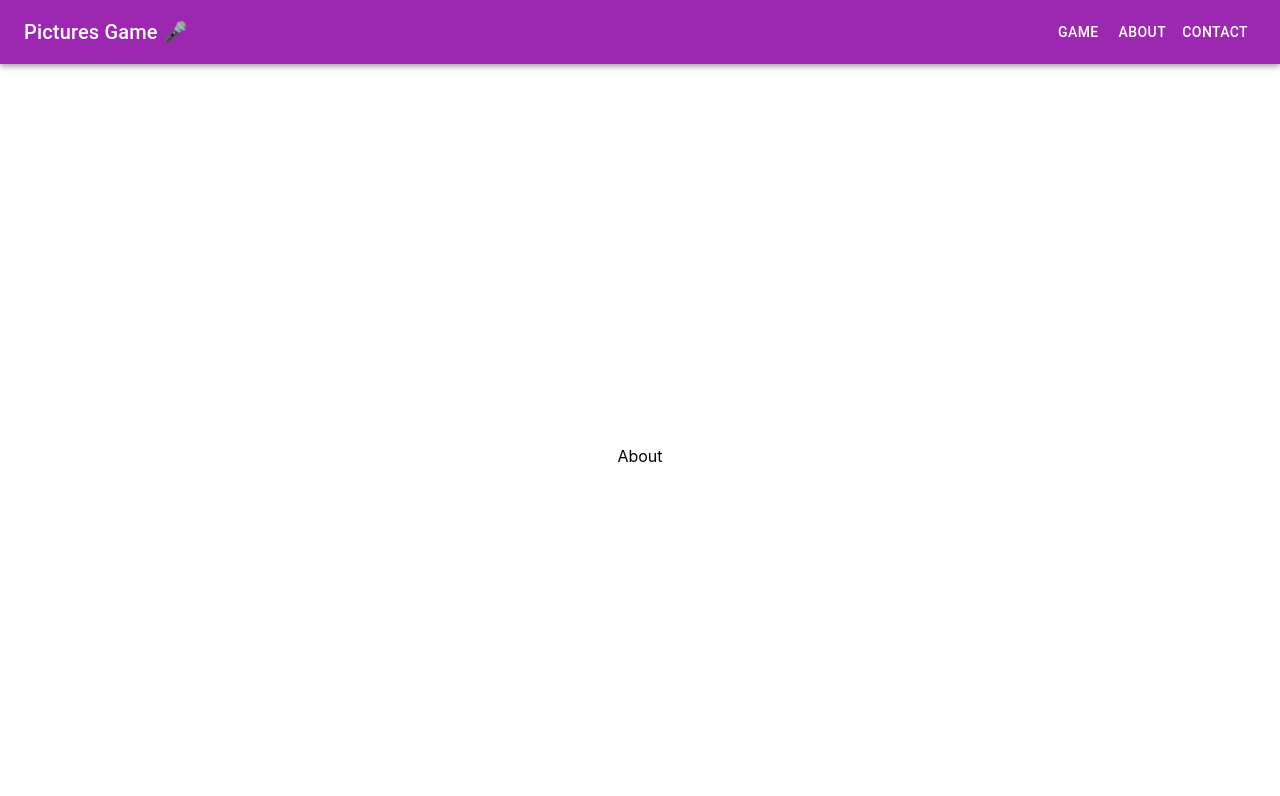
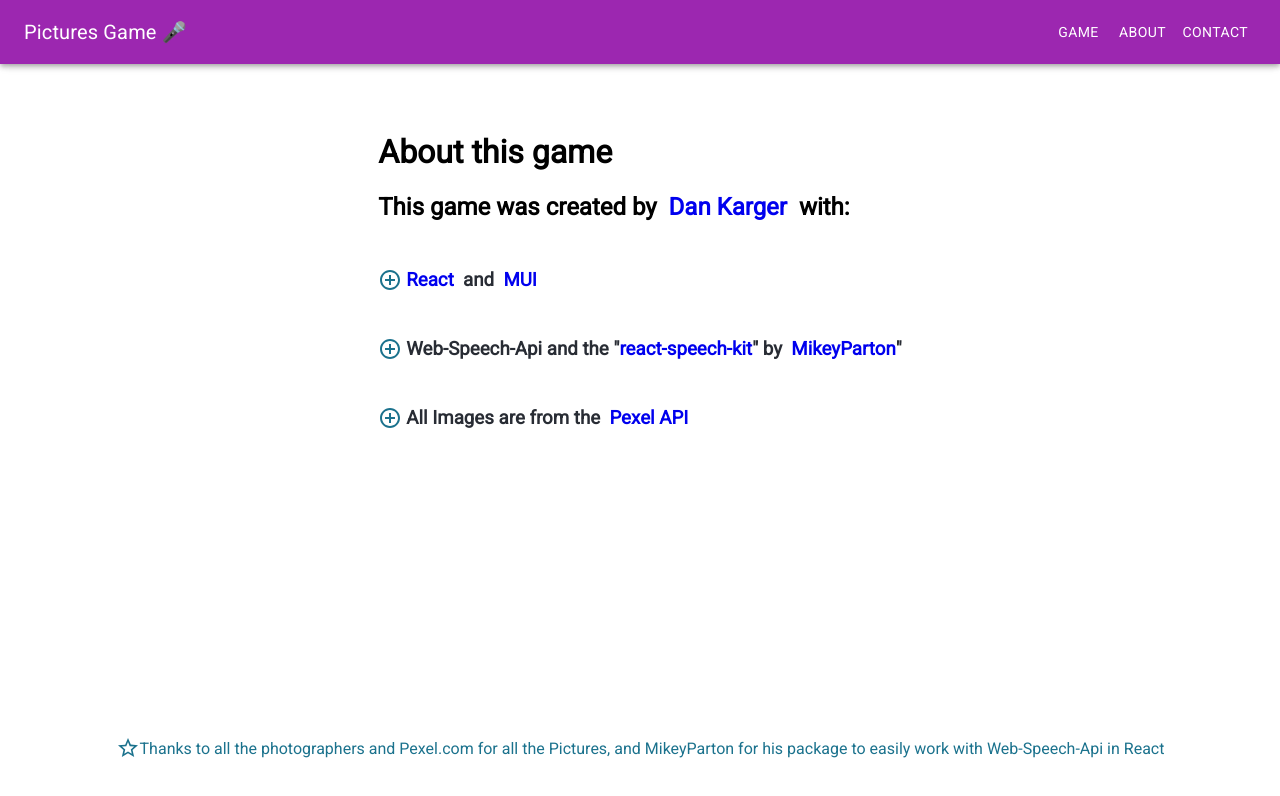
Before and after one commit to dankarger/images-game-v1, a React (Create React App) app in the folder client/: page /About in a window 1280 px wide. Shown: the top 796 px of the page. Built offline with nearby package versions, Linux system fonts and the light colour scheme.

Commit message:
add about page content

```diff
--- a/client/public/index.html
+++ b/client/public/index.html
@@ -24,6 +24,10 @@
       work correctly both with client-side routing and a non-root public URL.
       Learn how to configure a non-root public URL by running `npm run build`.
     -->
+    <link rel="preconnect" href="https://fonts.googleapis.com">
+    <link rel="preconnect" href="https://fonts.gstatic.com" crossorigin>
+    <link href="https://fonts.googleapis.com/css2?family=Roboto:ital,wght@0,300;0,400;1,500;1,700&display=swap" rel="stylesheet">
+
     <title>React App</title>
   </head>
   <body>
--- a/client/src/App.css
+++ b/client/src/App.css
@@ -1,4 +1,5 @@
 .App {
+  font-family: 'Roboto', sans-serif;
   width: 100vw;
   height: 100vh;
   max-width: 100%;
--- a/client/src/Pages/About/About.css
+++ b/client/src/Pages/About/About.css
@@ -1,9 +1,52 @@
 .about-page {
+    font-family: 'Roboto', sans-serif;
     width:100%;
     height: calc(100% - 112px);
     display: flex;
-    justify-content: center;
+    justify-content: start;
     align-items: center;
     flex-direction: column;
-    gap:1rem;
+    gap:4vh;
 }
+.about-content {
+    height: calc(100% - 112px);
+    display: flex;
+    align-items: start;
+    justify-items: center;
+    flex-direction: column;
+    gap:1vh;
+
+}
+.about-h1,.about-h2, .about-h3 {
+    display: flex;
+    align-items: center;
+
+}
+.about-h3 {
+    color: #282c34;
+}
+.icon {
+    margin-right:4px;
+    color: #1b728d;
+    transition: 1s;
+}
+.icon:hover {
+  transform: rotate(45deg);
+    transition: 500ms;
+}
+.about-p {
+    justify-self: flex-end;
+
+    color:#1b728d;
+    display: flex;
+    align-items: center;
+}
+
+a {
+    text-decoration: none;
+}
+
+a:hover{
+    color:#61dafb;
+    transition: 500ms;
+}
--- a/client/src/Pages/About/About.jsx
+++ b/client/src/Pages/About/About.jsx
@@ -1,11 +1,25 @@
 import React from 'react'
+import ControlPointIcon from '@mui/icons-material/ControlPoint';
+import StarOutlineIcon from '@mui/icons-material/StarOutline';
 import './About.css'
 
 const About = () => {
 
     return (
         <div className='about-page'>
-            About
+            <div className="about-content">
+                <div className="heading">
+                    <h1 className='about-h1'>About this game</h1>
+                    <h2 className='about-h2'>This game was created by &nbsp;<a href="https://github.com/dankarger" target='_blank'>Dan Karger</a>&nbsp; with:</h2>
+                </div>
+
+                <h3 className='about-h3'><ControlPointIcon className='icon' /><a href="https://reactjs.org/">React</a>&nbsp; and &nbsp;<a href="https://mui.com/" target='_blank'>MUI</a></h3>
+                <h3 className='about-h3'><ControlPointIcon className='icon'/>Web-Speech-Api and the "<a
+                    href="https://www.npmjs.com/package/react-speech-kit"
+                    target='_blank'>react-speech-kit </a>" by &nbsp; <a href="https://github.com/MikeyParton" target='_blank'> MikeyParton</a>"</h3>
+                <h3 className='about-h3'><ControlPointIcon className='icon'/>All Images are from the &nbsp; <a href="https://www.pexels.com/api/" target='_blank'>Pexel API</a>   </h3>
+            </div>
+            <p className='about-p'> <StarOutlineIcon /> Thanks to all the photographers and Pexel.com for all the Pictures, and MikeyParton for his package to easily work with Web-Speech-Api in React </p>
         </div>
     )
 }
--- a/client/src/Pages/HomePage/HomePage.css
+++ b/client/src/Pages/HomePage/HomePage.css
@@ -1,4 +1,6 @@
 .home-page {
+
+
     width:100%;
     height: calc(100% - 112px);
     display: flex;
```
